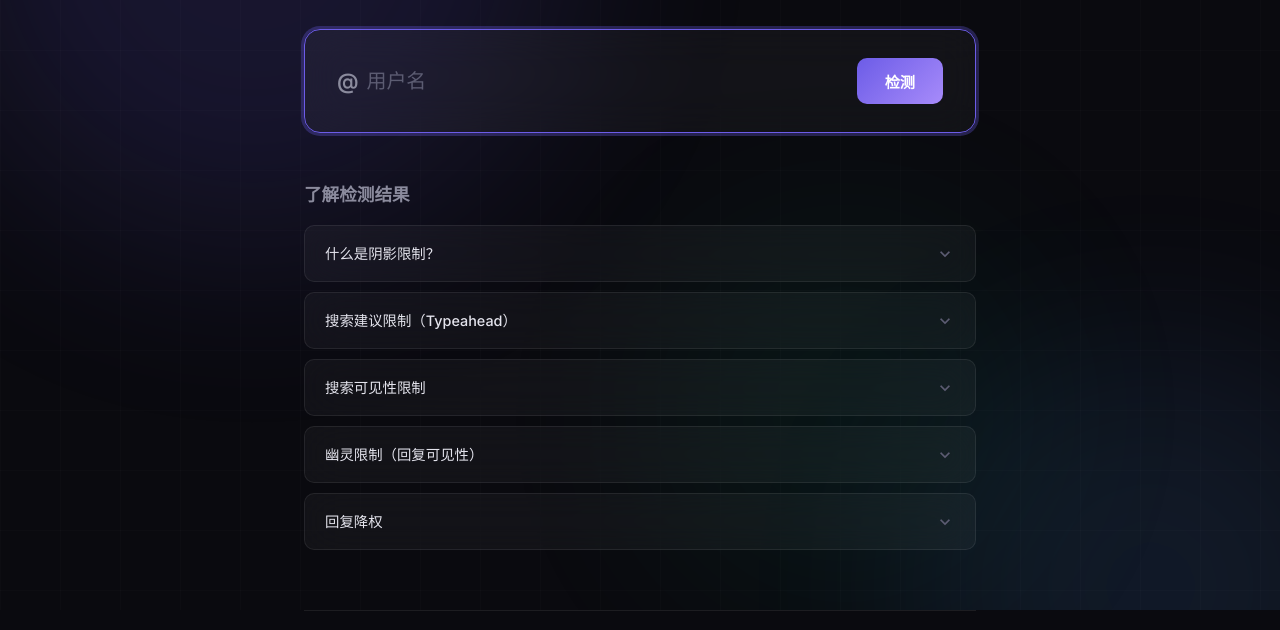
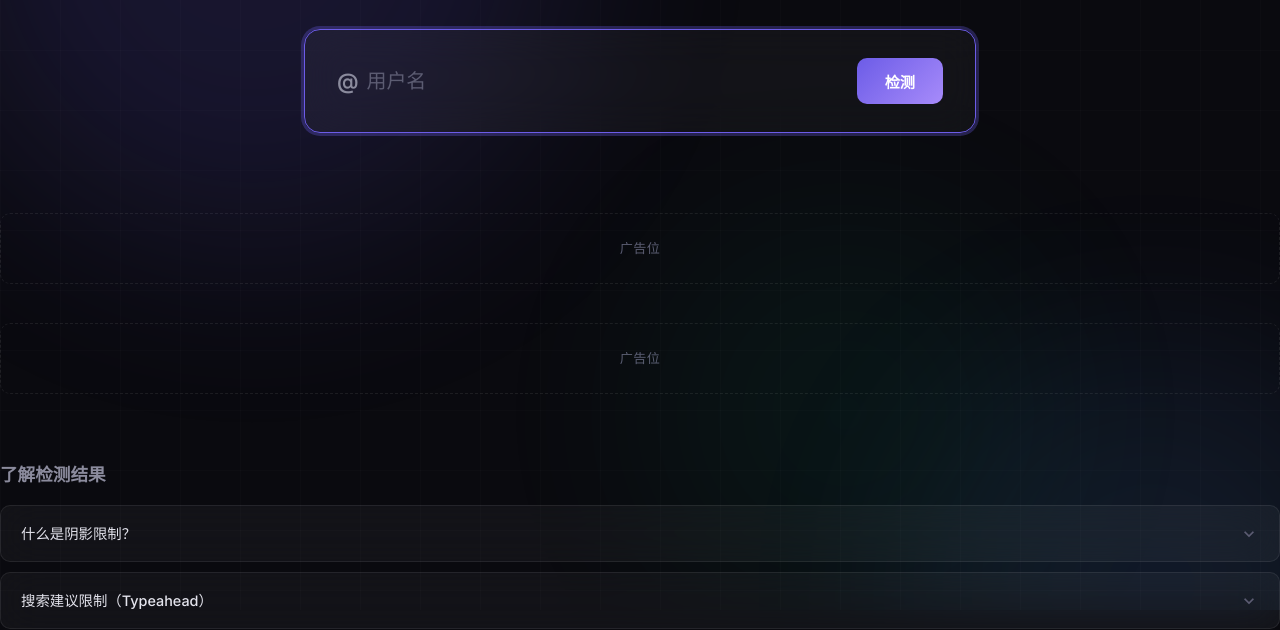
Before and after one commit to Ye1981657292/shadowban-checker, a plain HTML site: page index.html in a window 1280 px wide. Shown: the part 190-820 px from the top of the page. Drawn offline with Linux system fonts and the light colour scheme.

Commit message:
Add Google AdSense verification meta tag

```diff
--- a/index.html
+++ b/index.html
@@ -4,6 +4,7 @@
 <meta charset="UTF-8">
 <meta name="viewport" content="width=device-width, initial-scale=1.0, maximum-scale=1.0, minimum-scale=1.0">
 <title>X 账号阴影检测</title>
+<meta name="google-adsense-account" content="ca-pub-9496732194077713">
 <meta name="description" content="检测你的 X (Twitter) 账号是否被隐形限制。免费、快速、匿名。">
 <link rel="preconnect" href="https://fonts.googleapis.com">
 <link href="https://fonts.googleapis.com/css2?family=Inter:wght@300;400;500;600;700;800&family=Noto+Sans+SC:wght@300;400;500;600;700&display=swap" rel="stylesheet">
@@ -134,7 +135,23 @@
   footer { text-align: center; margin-top: 60px; padding: 20px 0; color: var(--text-dim); font-size: 0.82rem; border-top: 1px solid var(--border); }
   footer a { color: var(--accent); text-decoration: none; transition: color 0.2s; }
   footer a:hover { color: #a78bfa; }
-  @keyframes fadeUp { from { opacity: 0; transform: translateY(16px); } to { opacity: 1; transform: translateY(0); } }
+    /* ── Ad Placements ── */
+  .ad-container {
+    margin-top: 20px;
+    border-radius: var(--radius-sm);
+    overflow: hidden;
+    text-align: center;
+    min-height: 90px;
+  }
+  .ad-placeholder {
+    padding: 24px 20px;
+    border: 1px dashed var(--border);
+    border-radius: var(--radius-sm);
+    color: var(--text-dim);
+    font-size: 0.82rem;
+    letter-spacing: 0.03em;
+  }
+@keyframes fadeUp { from { opacity: 0; transform: translateY(16px); } to { opacity: 1; transform: translateY(0); } }
   @media (max-width: 600px) {
     .container { padding: 24px 16px 40px; }
     .lang-toggle { padding: 12px 16px 0; }
@@ -184,6 +201,11 @@
       <span class="label" data-i18n="checkBtn">检测</span>
       <span class="spinner"></span>
     </button>
+  </div>  </div>
+
+  <!-- AD PLACEMENT 1 — 搜索框下方 -->
+  <div class="ad-container">
+    <div class="ad-placeholder" data-i18n="adPlaceholder1">广告位</div>
   </div>
   <div class="error-box" id="errorBox">
     <span class="material-icons">error_outline</span>
@@ -205,7 +227,11 @@
     <div class="score-desc" id="scoreDesc"></div>
   </div>
 
-  <!-- FAQ -->
+
+  <!-- AD PLACEMENT 2 — 结果下方 -->
+  <div class="ad-container">
+    <div class="ad-placeholder" data-i18n="adPlaceholder2">广告位</div>
+  </div><!-- FAQ -->
   <div class="info-section">
     <h3 data-i18n="faqTitle">了解检测结果</h3>
     <div class="info-item" onclick="this.classList.toggle('open')">
@@ -294,6 +320,8 @@ const LANG = {
     badge_suspended: 'Suspended',
     badge_noTweets: 'No Tweets',
     langTooltip: 'Switch to Chinese',
+    adPlaceholder1: '广告位',
+    adPlaceholder2: '广告位',
   },
   zh: {
     title: 'X 账号阴影检测',
@@ -351,6 +379,8 @@ const LANG = {
     badge_suspended: '已封禁',
     badge_noTweets: '无推文',
     langTooltip: '切换到英文',
+    adPlaceholder1: '广告位',
+    adPlaceholder2: '广告位',
   }
 };
 
```
